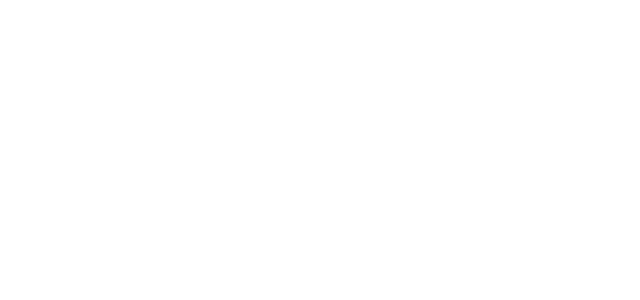
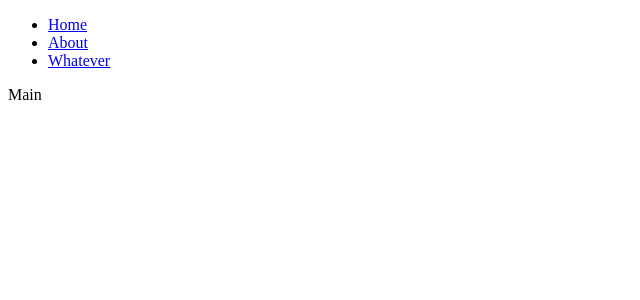
Before and after one commit to Toomean/reg, a Vue app in the folder exam/: page / in a window 1280 px wide. Shown: the top 300 px of the page, without its empty margins (0-640 px from the left). Built offline with nearby package versions, Linux system fonts and the light colour scheme; the HTML template or start-up script is replaced by a standard one.

Commit message:
base carcass

```diff
--- a/exam/src/App.vue
+++ b/exam/src/App.vue
@@ -1,9 +1,34 @@
+
+<style lang="sass">
+
+</style>
+
 <template>
-<div class="app-layout">
-</div>
+    <div class="Wrapper">
+
+        <header class="Header">
+            <nav class="Nav">
+                <ul class="Nav__list">
+                    <li class="Nav__item">
+                        <a class="Nav__link" href="#">Home</a>
+                    </li>
+                    <li class="Nav__item">
+                        <a class="Nav__link" href="#">About</a>
+                    </li>
+                    <li class="Nav__item">
+                        <a class="Nav__link" href="#">Whatever</a>
+                    </li>
+                </ul>
+            </nav>
+        </header>
+
+        <main>
+            Main
+        </main>
+
+    </div>
 </template>
+
 <script>
 export default {};
 </script>
-<style>
-</style>
```
Also changed, not shown: exam/src/style/main.sass (added).
